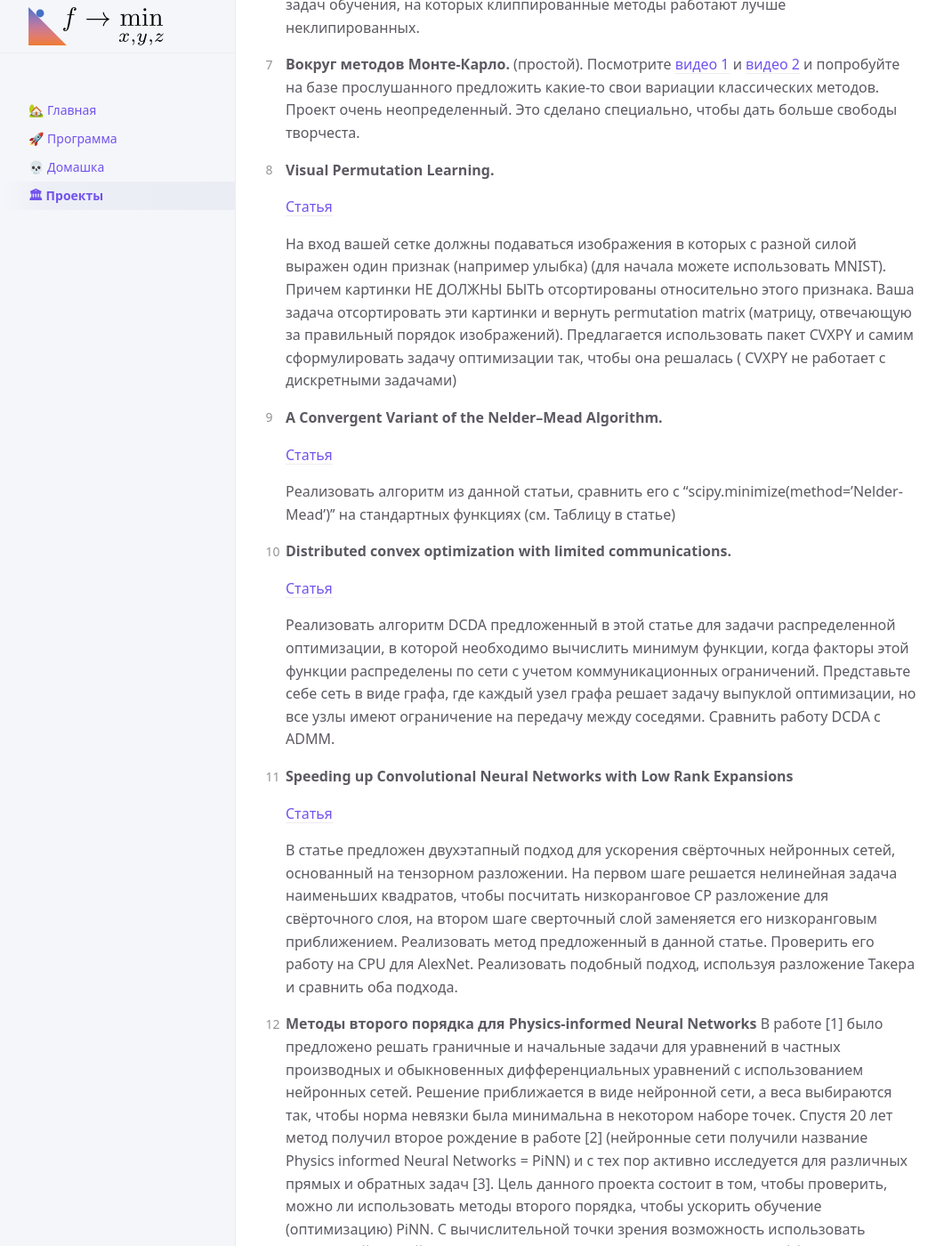
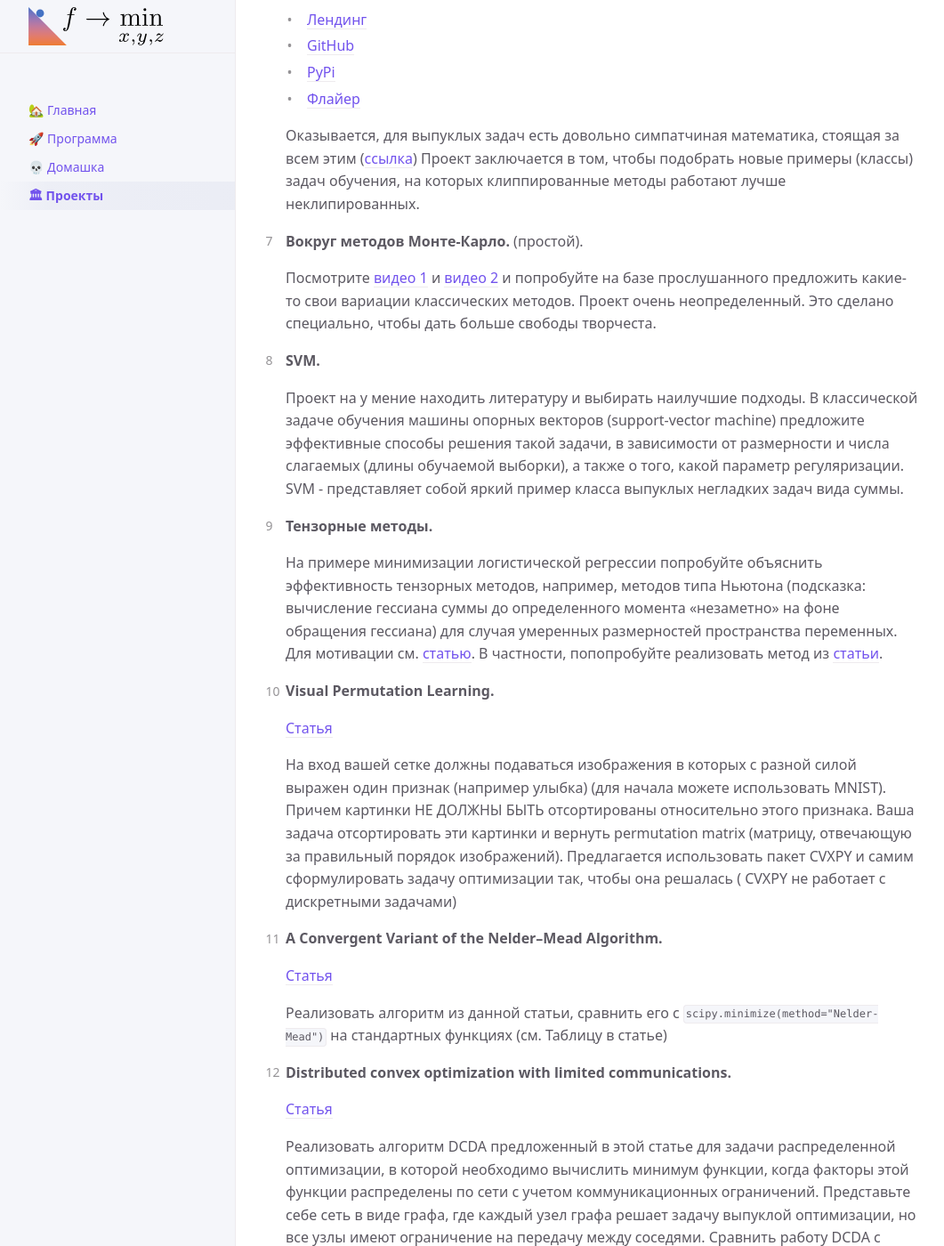
Before and after one commit to MerkulovDaniil/msus22, a Jekyll site: the page built from projects.md, in a window 1280 px wide and 1400 px high, scrolled down 1327 px. Shown: the whole window at 89% size, without its empty margins (107-1168 px from the left). Built offline with Jekyll 4.4.1, drawn with Linux system fonts in a browser that asks for light colours; our own code applies the rules of GitHub Pages for plain Markdown files; formulas are drawn with MathJax 3; a script that is not in the unit is left out; some of the changed text lies outside the part shown.

Commit message:
Update projects.md

```diff
--- a/projects.md
+++ b/projects.md
@@ -4,6 +4,7 @@ nav_order: 4
 ---
 
 1. **Как на практике сходится оптимальный метод решения седловых задач.** (сложный - можно делать небольшой группой).
+
     В этом году на конференции НИПС 2022 была вот такая [статья](https://arxiv.org/pdf/2205.05653.pdf) .
     В ней предложен оптимальный метод решения седловых задач с разными константами сильной выпуклости и вогнутости. На примере какой-нибудь небилинейной выпукло-вогнутой задачи исследуйте как сходится предложенный метод. Насколько теоретические оценки скорости сходимости соответствуют практическим наблюдениям? P.S. Пример небилинейной седловой задачи:
 
@@ -15,6 +16,7 @@ nav_order: 4
     $$
 
 1. **Как на практике сходится оптимальный метод решения седловых билинейных задач.** (сложный - можно делать небольшой группой).
+
     В этом году на конференции НИПС 2022 была вот такая [статья](https://arxiv.org/pdf/2112.15199.pdf).
     В ней предложен оптимальный метод решения седловых билинейных задач с разными константами сильной выпуклости и вогнутости. На примере какой-нибудь билинейной выпукло-вогнутой задачи исследуйте как сходится предложенный метод. Насколько теоретические оценки скорости сходимости соответствуют практическим наблюдениям? P.S. Пример билинейной седловой задачи:
 
@@ -23,15 +25,19 @@ nav_order: 4
     $$
 
 1. **Нащупывание равновесия по Вальрасу.** (простой).
+
     Посмотрите вот это [видео](https://www.youtube.com/watch?v=NL_GbPU-sUE&t=637s). Решите (оформите) упражнение 4.7 из [пособия](https://opt.mipt.ru/posobie.pdf). Реализуйте алгоритм и проверьте его работу на практике.
 
 1. **Поиск вектора Page Rank.** (сложный).
+
     Посмотрите [видео](https://www.youtube.com/watch?v=h8MBpaTeAaQ&feature=youtu.be) (на предмет постановки задачи Google problem и задачи поиска вектора PageRank). Изучите [статью 1](https://arxiv.org/pdf/1701.02595.pdf), [статью 2](http://www.mathnet.ru/links/3c3018349e419ecea3783e7589fd3cee/zvmmf10164.pdf), [статью 3](https://arxiv.org/pdf/1508.07607.pdf). Попробуйте реализовать метод MCMC и еще парочку приглянувшихся методов для задачи поиска вектора PageRank. Опредедите, какой метод и в каком смысле лучше работает.
 
 1. **Чувствительность безградиентных методов оптимизации к шуму не случайной природы.** (сложный).
+
     Посмотрите [видео](https://www.youtube.com/watch?v=S9ej3vwyfFo&t=1822s). Посмотрите [презентацию](https://www.overleaf.com/read/psvqbzqbddvs). На какой-нибудь простой задаче попробуйте проверить насколько на практике согласуются оценки на макимально допустимый уровень шума с оценками, полученными в теории.
 
 1. **Градиентный клиппинг.** (сложный).
+
     Посмотрите вот это [видео](http://www.mathnet.ru/php/seminars.phtml?option_lang=rus&presentid=35797). В различных моделях обучения возникают задачи стохастической оптимизации, в которых у градиентов имеются тяжелые хвосты. Для лучшей практической работы стандартных методов типа  SGD используется клиппирование (пробатченного) стохастического градиента. Такой проект мы делали летом со школьниками в Сируисе. В результате было сделано вот это
 
     * [Лендинг](https://bigchallenges.ru/clipping)
@@ -43,7 +49,16 @@ nav_order: 4
     Проект заключается в том, чтобы подобрать новые примеры (классы) задач обучения, на которых клиппированные методы работают лучше неклипированных.
 
 1. **Вокруг методов Монте-Карло.** (простой).
+
     Посмотрите [видео 1](http://www.mathnet.ru/php/seminars.phtml?option_lang=rus&presentid=6060) и [видео 2](http://www.mathnet.ru/php/seminars.phtml?presentid=6774&option_lang=rus) и попробуйте на базе прослушанного предложить какие-то свои вариации классических методов. Проект очень неопределенный. Это сделано специально, чтобы дать больше свободы творчеста.
+
+1. **SVM.**
+
+    Проект на у мение находить литературу и выбирать наилучшие подходы. В классической задаче обучения машины опорных векторов (support-vector machine) предложите эффективные способы решения такой задачи, в зависимости от размерности и числа слагаемых (длины обучаемой выборки), а также о того, какой параметр регуляризации. SVM - представляет собой яркий пример класса выпуклых негладких задач вида суммы.
+
+1. **Тензорные методы.**
+
+    На примере минимизации логистической регрессии попробуйте объяснить эффективность тензорных методов, например, методов типа Ньютона (подсказка: вычисление гессиана суммы до определенного момента «незаметно» на фоне обращения гессиана) для случая умеренных размерностей пространства переменных.  Для мотивации см. [статью](https://arxiv.org/pdf/2102.08246.pdf). В частности, попопробуйте реализовать метод из [статьи](https://arxiv.org/pdf/2205.09647.pdf).
 
 1. **Visual Permutation Learning.**
 
@@ -55,7 +70,7 @@ nav_order: 4
 
     [Статья](https://link.springer.com/article/10.1023/A:1014849028575)
 
-    Реализовать алгоритм из данной статьи, сравнить его с ''scipy.minimize(method=’Nelder-Mead’)'' на стандартных функциях (см. Таблицу в статье)
+    Реализовать алгоритм из данной статьи, сравнить его с ``scipy.minimize(method="Nelder-Mead")`` на стандартных функциях (см. Таблицу в статье)
 
 1. **Distributed convex optimization with limited communications.**
 
```
